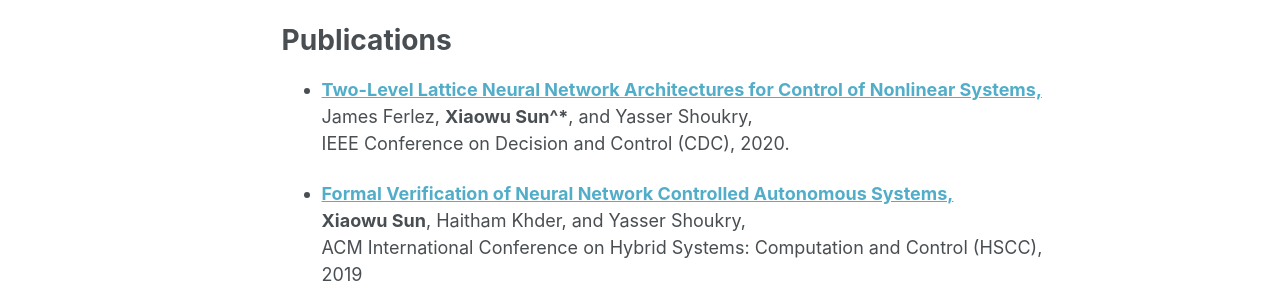
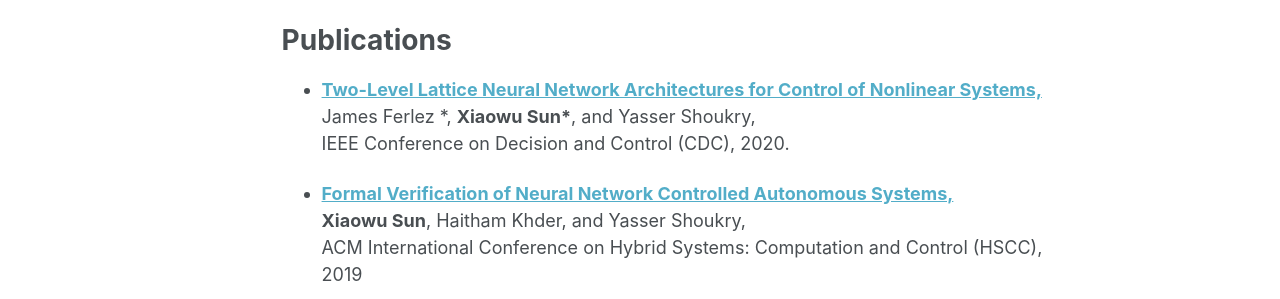
Before and after one commit to xiaowusun/xiaowusun.github.io, a Jekyll site: the page built from _pages/about.md, in a window 1280 px wide and 1079 px high. Shown: the part 578-877 px from the top of the window. Built offline with Jekyll 4.4.1, drawn with Linux system fonts in a browser that asks for light colours.

Commit message:
Initial commit

```diff
--- a/_pages/about.md
+++ b/_pages/about.md
@@ -18,7 +18,7 @@
 Publications
 ======
 - [**Two-Level Lattice Neural Network Architectures for Control of Nonlinear Systems,**](https://arxiv.org/abs/2004.09628) \\
-James Ferlez, <b>Xiaowu Sun^*</b>, and Yasser Shoukry, \\
+James Ferlez *, <b>Xiaowu Sun*</b>, and Yasser Shoukry, \\
 IEEE Conference on Decision and Control (CDC), 2020.
 
 - [<b>Formal Verification of Neural Network Controlled Autonomous Systems,</b>](https://dl.acm.org/doi/10.1145/3302504.3311802) \\
```
